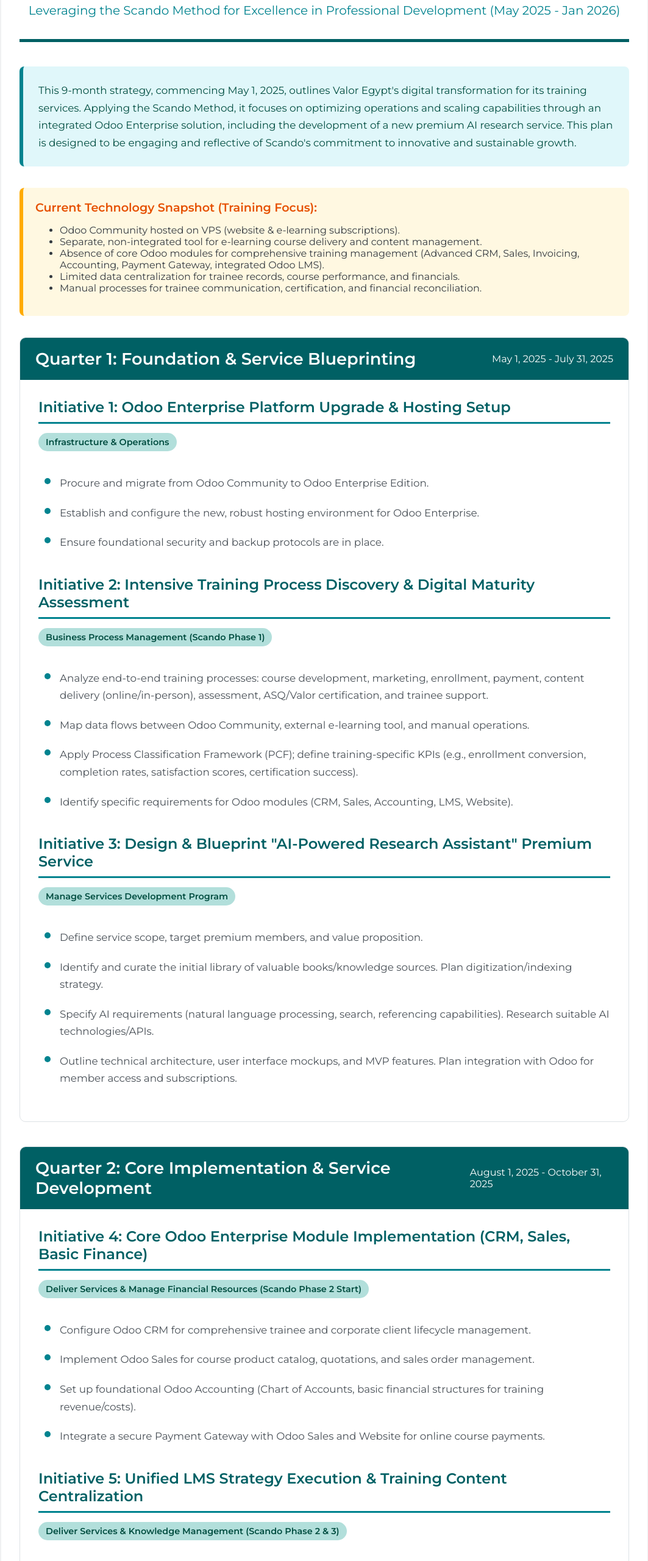
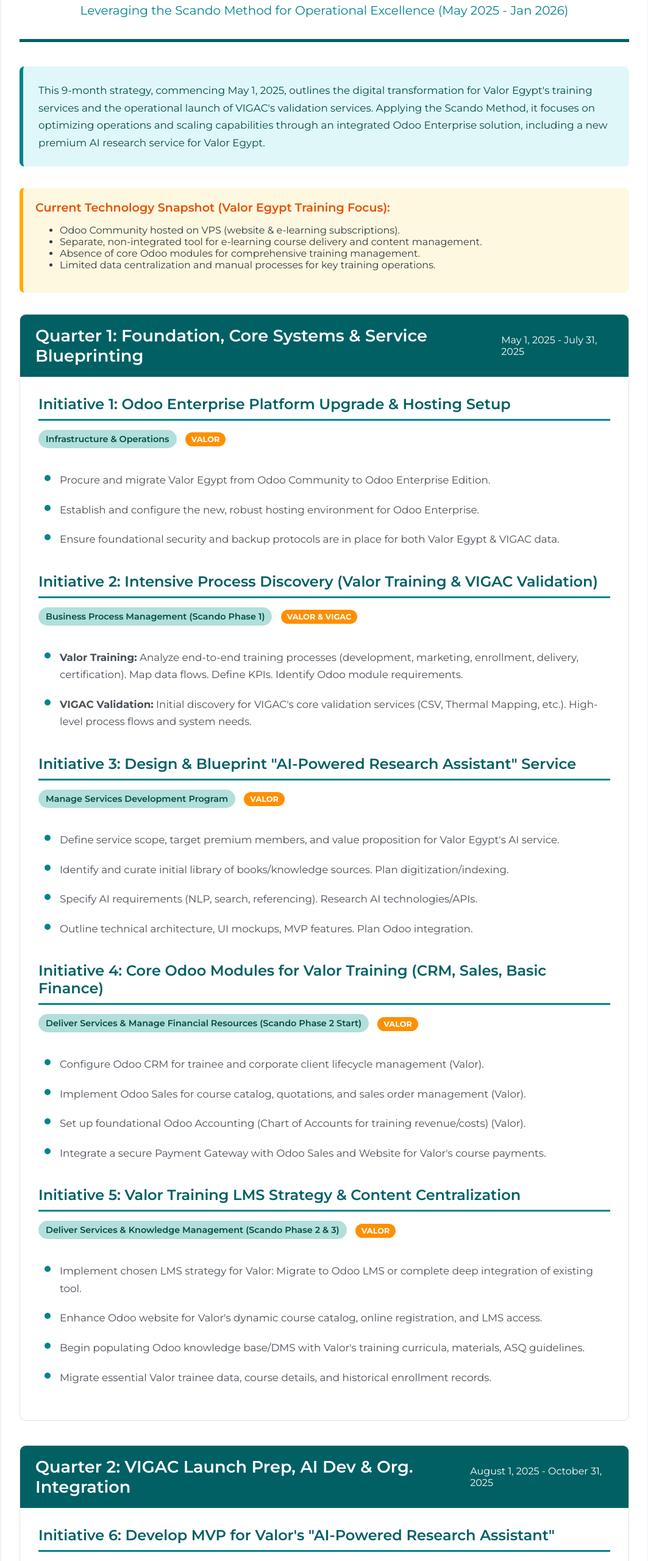
Before and after one commit to scandosolutions/10594valoregyptstrategy, a plain HTML site: page index.html in a window 1280 px wide. Shown: the part 200-2760 px from the top of the page at 61% size, without its empty margins (108-1171 px from the left). Drawn offline with Linux system fonts and the light colour scheme.

Commit message:
Update index.html

```diff
--- a/index.html
+++ b/index.html
@@ -3,7 +3,7 @@
 <head>
     <meta charset="UTF-8">
     <meta name="viewport" content="width=device-width, initial-scale=1.0">
-    <title>Valor Egypt - 9-Month Training Transformation Roadmap (Scando Method)</title>
+    <title>Valor Egypt & VIGAC - 9-Month Transformation Roadmap (Scando Method)</title>
     <link href="https://fonts.googleapis.com/css2?family=Montserrat:wght@400;600;700&display=swap" rel="stylesheet">
     <style>
         body {
@@ -105,6 +105,17 @@
             padding: 6px 12px;
             border-radius: 20px; /* Pill shape */
         }
+        .initiative-company-tag {
+            font-size: 0.8em;
+            font-weight: 700;
+            color: #FFFFFF;
+            margin-left: 10px;
+            display: inline-block;
+            background-color: #FF8F00; /* Amber for VIGAC tag */
+            padding: 4px 10px;
+            border-radius: 15px;
+            vertical-align: middle;
+        }
         .quarter-section ul {
             list-style: none;
             padding-left: 5px; /* Slight indent for the whole list */
@@ -173,6 +184,7 @@
             .quarter-section li { font-size: 0.95em; padding: 8px 0 8px 25px;}
             .quarter-section li::before { top: 13px; width: 8px; height: 8px;}
             .initiative-domain { font-size: 0.8em; padding: 5px 10px;}
+            .initiative-company-tag { font-size: 0.7em; padding: 3px 8px;}
         }
     </style>
 </head>
@@ -181,58 +193,75 @@
     <div class="infographic-container">
 
         <div class="main-header">
-            <h1>Valor Egypt: 9-Month Training Services Digital Transformation Roadmap</h1>
-            <p>Leveraging the Scando Method for Excellence in Professional Development (May 2025 - Jan 2026)</p>
+            <h1>Valor Egypt & VIGAC: 9-Month Transformation Roadmap</h1>
+            <p>Leveraging the Scando Method for Operational Excellence (May 2025 - Jan 2026)</p>
         </div>
 
         <div class="introduction">
-            <p>This 9-month strategy, commencing May 1, 2025, outlines Valor Egypt's digital transformation for its training services. Applying the Scando Method, it focuses on optimizing operations and scaling capabilities through an integrated Odoo Enterprise solution, including the development of a new premium AI research service. This plan is designed to be engaging and reflective of Scando's commitment to innovative and sustainable growth.</p>
+            <p>This 9-month strategy, commencing May 1, 2025, outlines the digital transformation for Valor Egypt's training services and the operational launch of VIGAC's validation services. Applying the Scando Method, it focuses on optimizing operations and scaling capabilities through an integrated Odoo Enterprise solution, including a new premium AI research service for Valor Egypt.</p>
         </div>
 
         <div class="current-state">
-            <h4>Current Technology Snapshot (Training Focus):</h4>
+            <h4>Current Technology Snapshot (Valor Egypt Training Focus):</h4>
             <ul>
                 <li>Odoo Community hosted on VPS (website & e-learning subscriptions).</li>
                 <li>Separate, non-integrated tool for e-learning course delivery and content management.</li>
-                <li>Absence of core Odoo modules for comprehensive training management (Advanced CRM, Sales, Invoicing, Accounting, Payment Gateway, integrated Odoo LMS).</li>
-                <li>Limited data centralization for trainee records, course performance, and financials.</li>
-                <li>Manual processes for trainee communication, certification, and financial reconciliation.</li>
+                <li>Absence of core Odoo modules for comprehensive training management.</li>
+                <li>Limited data centralization and manual processes for key training operations.</li>
             </ul>
         </div>
 
         <div class="quarter">
             <div class="quarter-title-container">
-                <h2 class="quarter-name">Quarter 1: Foundation & Service Blueprinting</h2>
+                <h2 class="quarter-name">Quarter 1: Foundation, Core Systems & Service Blueprinting</h2>
                 <span class="quarter-dates">May 1, 2025 - July 31, 2025</span>
             </div>
             <div class="quarter-content">
-                <div class="quarter-section">
+                 <div class="quarter-section">
                     <h3>Initiative 1: Odoo Enterprise Platform Upgrade & Hosting Setup</h3>
-                    <span class="initiative-domain">Infrastructure & Operations</span>
+                    <span class="initiative-domain">Infrastructure & Operations</span> <span class="initiative-company-tag">VALOR</span>
                     <ul>
-                        <li>Procure and migrate from Odoo Community to Odoo Enterprise Edition.</li>
+                        <li>Procure and migrate Valor Egypt from Odoo Community to Odoo Enterprise Edition.</li>
                         <li>Establish and configure the new, robust hosting environment for Odoo Enterprise.</li>
-                        <li>Ensure foundational security and backup protocols are in place.</li>
+                        <li>Ensure foundational security and backup protocols are in place for both Valor Egypt & VIGAC data.</li>
                     </ul>
                 </div>
                 <div class="quarter-section">
-                    <h3>Initiative 2: Intensive Training Process Discovery & Digital Maturity Assessment</h3>
-                    <span class="initiative-domain">Business Process Management (Scando Phase 1)</span>
+                    <h3>Initiative 2: Intensive Process Discovery (Valor Training & VIGAC Validation)</h3>
+                    <span class="initiative-domain">Business Process Management (Scando Phase 1)</span> <span class="initiative-company-tag">VALOR & VIGAC</span>
                     <ul>
-                        <li>Analyze end-to-end training processes: course development, marketing, enrollment, payment, content delivery (online/in-person), assessment, ASQ/Valor certification, and trainee support.</li>
-                        <li>Map data flows between Odoo Community, external e-learning tool, and manual operations.</li>
-                        <li>Apply Process Classification Framework (PCF); define training-specific KPIs (e.g., enrollment conversion, completion rates, satisfaction scores, certification success).</li>
-                        <li>Identify specific requirements for Odoo modules (CRM, Sales, Accounting, LMS, Website).</li>
+                        <li><strong>Valor Training:</strong> Analyze end-to-end training processes (development, marketing, enrollment, delivery, certification). Map data flows. Define KPIs. Identify Odoo module requirements.</li>
+                        <li><strong>VIGAC Validation:</strong> Initial discovery for VIGAC's core validation services (CSV, Thermal Mapping, etc.). High-level process flows and system needs.</li>
                     </ul>
                 </div>
                 <div class="quarter-section">
-                    <h3>Initiative 3: Design & Blueprint "AI-Powered Research Assistant" Premium Service</h3>
-                    <span class="initiative-domain">Manage Services Development Program</span>
+                    <h3>Initiative 3: Design & Blueprint "AI-Powered Research Assistant" Service</h3>
+                    <span class="initiative-domain">Manage Services Development Program</span> <span class="initiative-company-tag">VALOR</span>
                     <ul>
-                        <li>Define service scope, target premium members, and value proposition.</li>
-                        <li>Identify and curate the initial library of valuable books/knowledge sources. Plan digitization/indexing strategy.</li>
-                        <li>Specify AI requirements (natural language processing, search, referencing capabilities). Research suitable AI technologies/APIs.</li>
-                        <li>Outline technical architecture, user interface mockups, and MVP features. Plan integration with Odoo for member access and subscriptions.</li>
+                        <li>Define service scope, target premium members, and value proposition for Valor Egypt's AI service.</li>
+                        <li>Identify and curate initial library of books/knowledge sources. Plan digitization/indexing.</li>
+                        <li>Specify AI requirements (NLP, search, referencing). Research AI technologies/APIs.</li>
+                        <li>Outline technical architecture, UI mockups, MVP features. Plan Odoo integration.</li>
+                    </ul>
+                </div>
+                <div class="quarter-section">
+                    <h3>Initiative 4: Core Odoo Modules for Valor Training (CRM, Sales, Basic Finance)</h3>
+                    <span class="initiative-domain">Deliver Services & Manage Financial Resources (Scando Phase 2 Start)</span> <span class="initiative-company-tag">VALOR</span>
+                    <ul>
+                        <li>Configure Odoo CRM for trainee and corporate client lifecycle management (Valor).</li>
+                        <li>Implement Odoo Sales for course catalog, quotations, and sales order management (Valor).</li>
+                        <li>Set up foundational Odoo Accounting (Chart of Accounts for training revenue/costs) (Valor).</li>
+                        <li>Integrate a secure Payment Gateway with Odoo Sales and Website for Valor's course payments.</li>
+                    </ul>
+                </div>
+                <div class="quarter-section">
+                    <h3>Initiative 5: Valor Training LMS Strategy & Content Centralization</h3>
+                    <span class="initiative-domain">Deliver Services & Knowledge Management (Scando Phase 2 & 3)</span> <span class="initiative-company-tag">VALOR</span>
+                    <ul>
+                        <li>Implement chosen LMS strategy for Valor: Migrate to Odoo LMS or complete deep integration of existing tool.</li>
+                        <li>Enhance Odoo website for Valor's dynamic course catalog, online registration, and LMS access.</li>
+                        <li>Begin populating Odoo knowledge base/DMS with Valor's training curricula, materials, ASQ guidelines.</li>
+                        <li>Migrate essential Valor trainee data, course details, and historical enrollment records.</li>
                     </ul>
                 </div>
             </div>
@@ -240,38 +269,48 @@
 
         <div class="quarter">
             <div class="quarter-title-container">
-                <h2 class="quarter-name">Quarter 2: Core Implementation & Service Development</h2>
+                <h2 class="quarter-name">Quarter 2: VIGAC Launch Prep, AI Dev & Org. Integration</h2>
                 <span class="quarter-dates">August 1, 2025 - October 31, 2025</span>
             </div>
             <div class="quarter-content">
                 <div class="quarter-section">
-                    <h3>Initiative 4: Core Odoo Enterprise Module Implementation (CRM, Sales, Basic Finance)</h3>
-                    <span class="initiative-domain">Deliver Services & Manage Financial Resources (Scando Phase 2 Start)</span>
+                    <h3>Initiative 6: Develop MVP for Valor's "AI-Powered Research Assistant"</h3>
+                    <span class="initiative-domain">Manage Services Development Program</span> <span class="initiative-company-tag">VALOR</span>
                     <ul>
-                        <li>Configure Odoo CRM for comprehensive trainee and corporate client lifecycle management.</li>
-                        <li>Implement Odoo Sales for course product catalog, quotations, and sales order management.</li>
-                        <li>Set up foundational Odoo Accounting (Chart of Accounts, basic financial structures for training revenue/costs).</li>
-                        <li>Integrate a secure Payment Gateway with Odoo Sales and Website for online course payments.</li>
+                        <li>Build the core AI interface and backend logic for Valor's premium service.</li>
+                        <li>Integrate with the initial digitized book library/knowledge base.</li>
+                        <li>Develop user authentication and subscription management features within Odoo for Valor members.</li>
+                        <li>Conduct internal testing and refinement of Valor's AI assistant.</li>
                     </ul>
                 </div>
                 <div class="quarter-section">
-                    <h3>Initiative 5: Unified LMS Strategy Execution & Training Content Centralization</h3>
-                    <span class="initiative-domain">Deliver Services & Knowledge Management (Scando Phase 2 & 3)</span>
+                    <h3>Initiative 7: Valor Training Digital Marketing & Sales Funnel Optimization</h3>
+                    <span class="initiative-domain">Market and Sell Products and Services</span> <span class="initiative-company-tag">VALOR</span>
                     <ul>
-                        <li>Implement chosen LMS strategy: Migrate to Odoo LMS or complete deep, bi-directional integration of the existing e-learning tool with Odoo (for user sync, enrollment, progress, certification data).</li>
-                        <li>Enhance Odoo website for dynamic course catalog, detailed information, online registration, and seamless LMS access.</li>
-                        <li>Begin populating the centralized Odoo knowledge base/DMS with training curricula, materials, ASQ guidelines, and internal SOPs.</li>
-                        <li>Migrate essential trainee data, course details, and historical enrollment records into Odoo.</li>
+                        <li>Develop and launch targeted digital marketing campaigns for Valor's training programs using Odoo CRM insights.</li>
+                        <li>Optimize Valor's online course discovery, registration, and payment funnel on the Odoo website.</li>
+                        <li>Implement lead nurturing workflows in Odoo CRM for prospective Valor trainees and corporate clients.</li>
+                        <li>Conduct User Acceptance Testing (UAT) for all core Odoo training workflows for Valor.</li>
                     </ul>
                 </div>
                 <div class="quarter-section">
-                    <h3>Initiative 6: Develop MVP for "AI-Powered Research Assistant" Service</h3>
-                    <span class="initiative-domain">Manage Services Development Program</span>
+                    <h3>Initiative 8: Streamlined Financial Management & Reporting (Valor & VIGAC Prep)</h3>
+                    <span class="initiative-domain">Manage Financial Resources</span> <span class="initiative-company-tag">VALOR & VIGAC</span>
                     <ul>
-                        <li>Build the core AI interface and backend logic.</li>
-                        <li>Integrate with the initial digitized book library/knowledge base.</li>
-                        <li>Develop user authentication and subscription management features, ideally within Odoo (e.g., linking to member profiles in CRM/Sales).</li>
-                        <li>Conduct internal testing and refinement of the AI assistant's core functionality.</li>
+                        <li>Complete Odoo Invoicing and Accounting setup for Valor's training financial management.</li>
+                        <li>Configure advanced financial reports in Odoo for Valor's training programs. Develop KPI dashboards.</li>
+                        <li>Prepare Odoo Accounting structure for VIGAC (separate CoA if needed, cost centers).</li>
+                        <li>Initial Team Training for Valor on core financial and sales processes in Odoo (Scando Phase 4 Start).</li>
+                    </ul>
+                </div>
+                 <div class="quarter-section">
+                    <h3>Initiative 10: VIGAC Service Delivery Blueprint & Odoo Project Setup</h3>
+                    <span class="initiative-domain">Business Process Management & Deliver Services</span> <span class="initiative-company-tag">VIGAC</span>
+                    <ul>
+                        <li>Detailed process mapping for VIGAC validation services (CSV, Thermal Mapping, Compressed Systems, Steam, Calibration).</li>
+                        <li>Define standard project templates, deliverables, and reporting for VIGAC services.</li>
+                        <li>Configure Odoo Project module for VIGAC: stages, task management, resource allocation (Technical-Chemist Personnel), time tracking.</li>
+                        <li>Set up Odoo Sales & CRM for VIGAC client engagement, quoting validation projects, and service agreements.</li>
                     </ul>
                 </div>
             </div>
@@ -279,45 +318,45 @@
 
         <div class="quarter">
             <div class="quarter-title-container">
-                <h2 class="quarter-name">Quarter 3: Service Launch, Optimization & Enablement</h2>
+                <h2 class="quarter-name">Quarter 3: Full Enablement, Service Launches & Optimization</h2>
                 <span class="quarter-dates">November 1, 2025 - January 31, 2026</span>
             </div>
             <div class="quarter-content">
                 <div class="quarter-section">
-                    <h3>Initiative 7: Enhanced Digital Marketing & Sales Funnel Optimization</h3>
-                    <span class="initiative-domain">Market and Sell Products and Services</span>
+                    <h3>Initiative 9: Comprehensive Team Enablement (Valor & VIGAC) & Valor AI Launch</h3>
+                    <span class="initiative-domain">Deliver Services & Operations (Scando Phase 4 & 5)</span> <span class="initiative-company-tag">VALOR & VIGAC</span>
                     <ul>
-                        <li>Develop and launch targeted digital marketing campaigns for training programs using insights from Odoo CRM.</li>
-                        <li>Optimize the online course discovery, registration, and payment funnel on the Odoo website.</li>
-                        <li>Implement lead nurturing workflows within Odoo CRM for prospective trainees and corporate clients.</li>
-                        <li>Conduct User Acceptance Testing (UAT) for all core Odoo training workflows.</li>
+                        <li>Deliver in-depth, role-specific Odoo training to all Valor staff. Implement change management.</li>
+                        <li>Officially launch Valor's "AI-Powered Research Assistant" MVP to a pilot group of premium members; gather feedback.</li>
+                        <li>Formally "Go-Live" with the fully integrated Odoo Enterprise system for all Valor training operations.</li>
+                        <li>Provide intensive hyper-care support post-go-live for Valor. Finalize user documentation.</li>
                     </ul>
                 </div>
                 <div class="quarter-section">
-                    <h3>Initiative 8: Streamlined Financial Management & Reporting in Odoo</h3>
-                    <span class="initiative-domain">Manage Financial Resources</span>
+                    <h3>Initiative 11: VIGAC Knowledge Management & SOP Digitization</h3>
+                    <span class="initiative-domain">Knowledge Management & Quality Assurance</span> <span class="initiative-company-tag">VIGAC</span>
                     <ul>
-                        <li>Complete Odoo Invoicing and Accounting setup for full cycle training financial management.</li>
-                        <li>Configure advanced financial reports in Odoo for training program revenue, costs, profitability, and cash flow.</li>
-                        <li>Develop dashboards for monitoring key financial and operational KPIs for the training division.</li>
+                        <li>Develop and digitize Standard Operating Procedures (SOPs) for all VIGAC validation and calibration services within Odoo Documents/Knowledge.</li>
+                        <li>Create a centralized repository for VIGAC validation protocols, regulatory guidelines, and equipment calibration records.</li>
+                        <li>Integrate SOPs and templates into VIGAC's Odoo Project workflows.</li>
                     </ul>
                 </div>
                 <div class="quarter-section">
-                    <h3>Initiative 9: Comprehensive Team Enablement, AI Service Launch & Go-Live</h3>
-                    <span class="initiative-domain">Deliver Services & Operations (Scando Phase 4 & 5)</span>
+                    <h3>Initiative 12: VIGAC Team Enablement & Operational Go-Live</h3>
+                    <span class="initiative-domain">Deliver Services & Operations</span> <span class="initiative-company-tag">VIGAC</span>
                     <ul>
-                        <li>Deliver in-depth, role-specific Odoo training to all staff (coordinators, instructors, sales, admin, finance). Implement change management plan.</li>
-                        <li>Officially launch the "AI-Powered Research Assistant" MVP to a pilot group of premium members; gather feedback for iteration.</li>
-                        <li>Formally "Go-Live" with the fully integrated Odoo Enterprise system for all training operations.</li>
-                        <li>Provide intensive hyper-care support post-go-live. Finalize user documentation and SOPs.</li>
-                        <li>Establish framework for ongoing optimization: continuous monitoring, feedback collection, Odoo updates, and exploration of new features relevant to training and AI services.</li>
+                        <li>Comprehensive Odoo training for VIGAC team (technical staff on Project/Timesheets, sales on CRM/Sales, admin on Invoicing/Accounting).</li>
+                        <li>Implement change management for VIGAC's new digital processes.</li>
+                        <li>"Go-Live" with Odoo for managing initial VIGAC validation projects. Provide hyper-care support for VIGAC team.</li>
+                        <li>Establish KPIs for VIGAC service delivery and set up Odoo dashboards for monitoring.</li>
+                        <li>Establish framework for ongoing optimization for both Valor and VIGAC operations.</li>
                     </ul>
                 </div>
             </div>
         </div>
 
         <div class="footer">
-            <p>&copy; Valor Egypt Training Services Digital Transformation Strategy - Powered by Scando Method</p>
+            <p>&copy; Valor Egypt & VIGAC Digital Transformation Strategy - Powered by Scando Method</p>
         </div>
     </div>
 </body>
```
